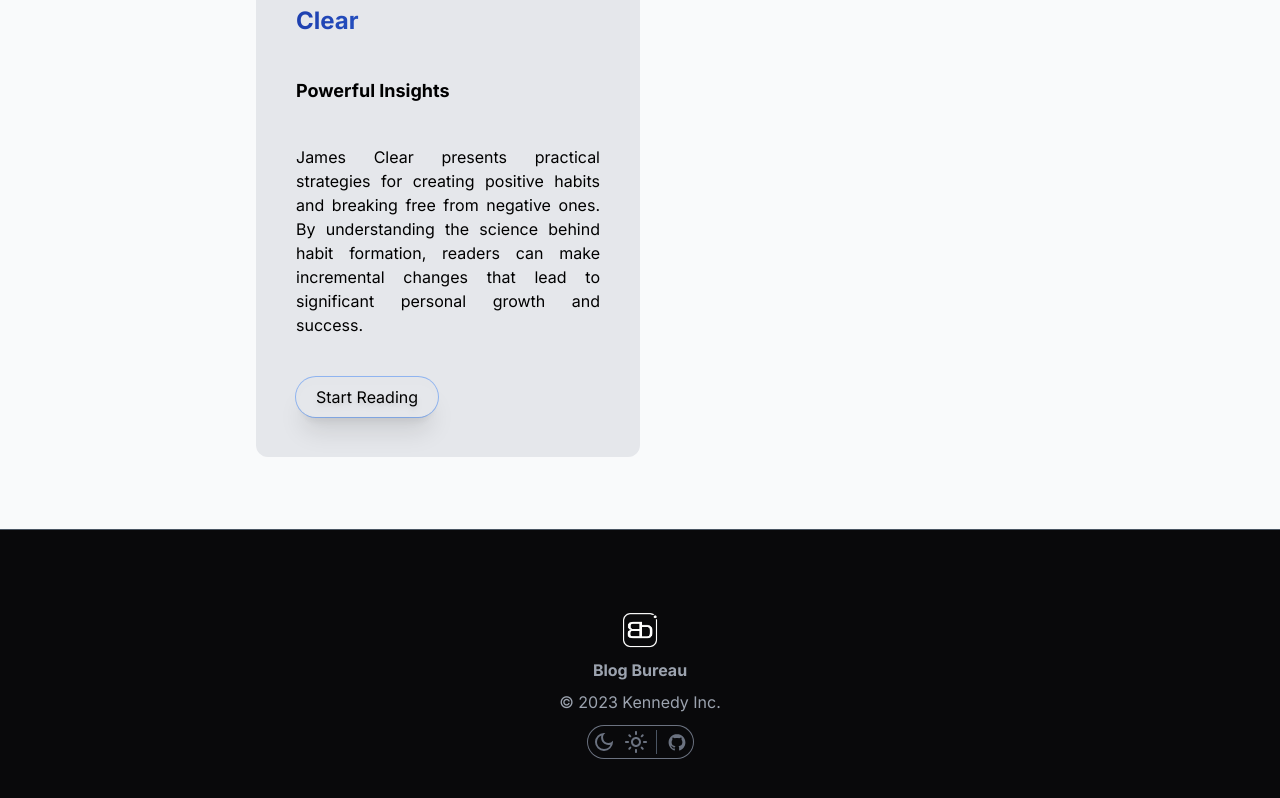
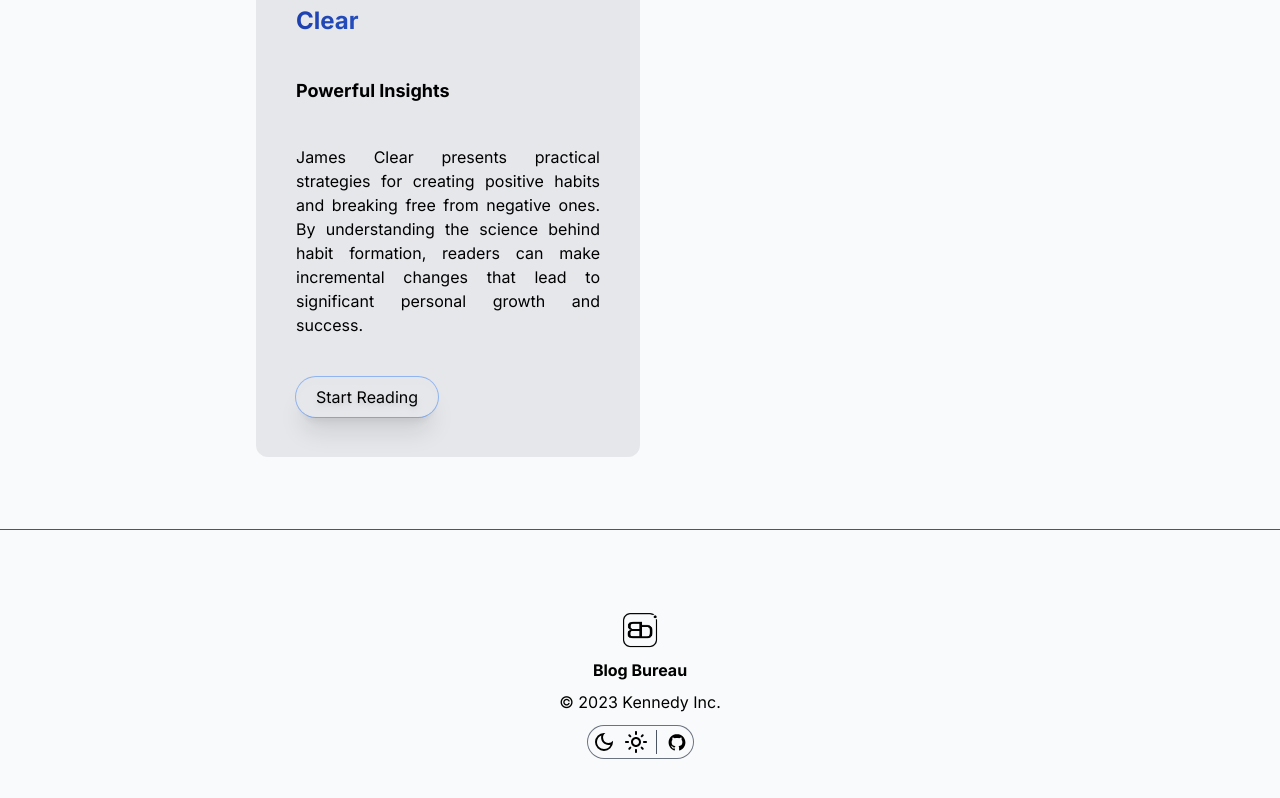
Before and after one commit to kennyAnyi9/blog-bureau, a Next.js app: page / in a window 1280 px wide. Shown: the part 3518-4316 px from the top of the page. Built offline with nearby package versions, Linux system fonts and the light colour scheme.

Commit message:
refactor: put a comment in layout.tsx and modify some styles on homepage

```diff
--- a/src/app/layout.tsx
+++ b/src/app/layout.tsx
@@ -6,6 +6,8 @@ import { ThemeProvider } from "next-themes";
 
 const inter = Inter({ subsets: ["latin"] });
 
+// remember to bring back the export before the const medatdata after
+//and then fix the issue with the use client
 const metadata: Metadata = {
   title: "Create Next App",
   description: "Generated by create next app",
--- a/src/app/page.tsx
+++ b/src/app/page.tsx
@@ -53,7 +53,7 @@ export default function Home() {
             </div>
           </div>
         </div>
-        <div className="text-xl w-7 h-7 md:hidden text-white z-10 flex items-center mr-5 justify-center rounded-full ring-1 ring-gray-500">
+        <div className="text-xl w-7 h-7 md:hidden text-black dark:text-white z-10 flex items-center mr-5 justify-center rounded-full ring-1 ring-gray-500">
           <HiOutlineMenuAlt4 />
         </div>
       </nav>
@@ -363,28 +363,36 @@ export default function Home() {
           </div>
         </div>
       </div>
-      <footer className="relative bottom-0 w-full bg-zinc-950  mt-10 ">
+      <footer className="relative bottom-0 w-full bg-gray-50 dark:bg-zinc-950  mt-10 ">
         <div className="border-t border-gray-600"></div>
 
-        <div className="flex flex-col text-gray-400 mt-20 items-center ">
-          {" "}
-          <Image
-            width={40}
-            height={40}
-            src="/images/Bd-1-white.png"
-            alt="Login"
-          />{" "}
+        <div className="flex flex-col text-black dark:text-gray-400 mt-20 items-center ">
+          {theme === "dark" ? (
+            <Image
+              width={40}
+              height={40}
+              src="/images/Bd-1-white.png"
+              alt="Login"
+            />
+          ) : (
+            <Image
+              width={40}
+              height={40}
+              src="/images/Bd-1-black.png"
+              alt="Login"
+            />
+          )}
           <p className="font-bold m-2">Blog Bureau</p>
           <p>&copy; 2023 Kennedy Inc.</p>
         </div>
         <div className="flex mb-10 flex-col mt-3 items-center">
           <div className=" flex p-1 divide-x divide-gray-600 space-x-2 flex-row text-2xl w-fit h-fit rounded-2xl ring-1 ring-gray-500">
-            <div className="flex space-x-2 text-gray-500 flex-row">
+            <div className="flex space-x-2 text-black dark:text-gray-500 flex-row">
               <MdOutlineDarkMode onClick={() => setTheme("dark")} />
 
               <MdOutlineLightMode onClick={() => setTheme("white")} />
             </div>
-            <div className="pl-2 text-gray-500">
+            <div className="pl-2 text-black dark:text-gray-500">
               <DiGithubBadge />
             </div>
           </div>
```
